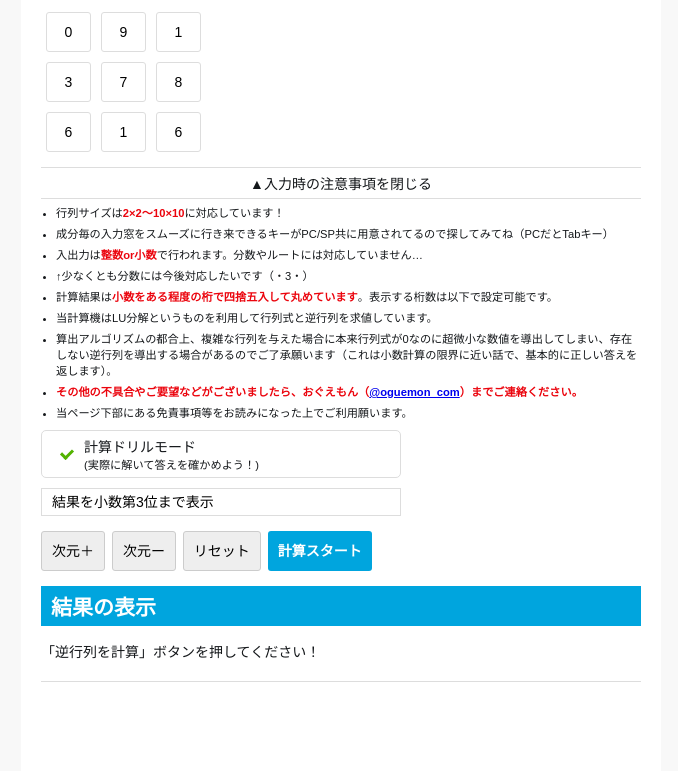
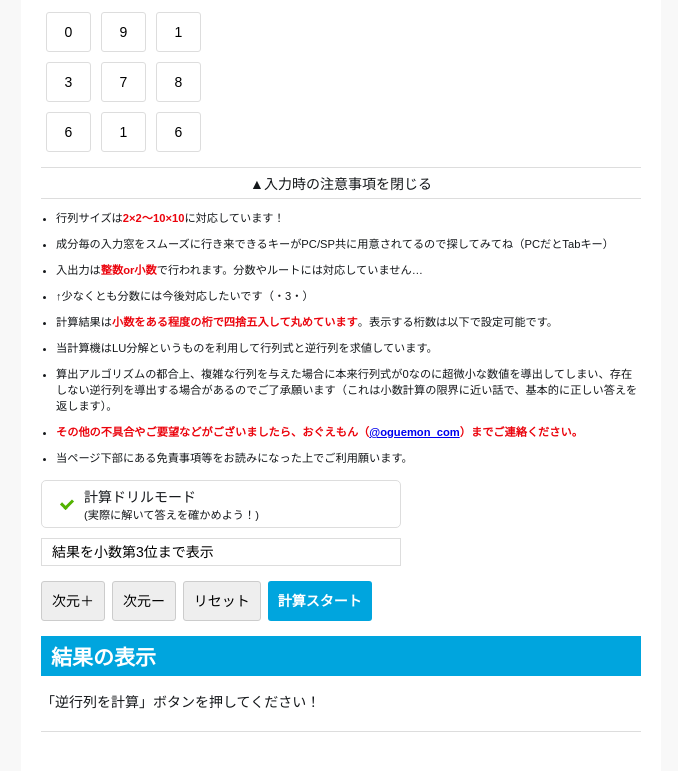
Before and after one commit to oguemon/mat-calc, a plain HTML site: page mat-det-inv.html in a window 1280 px wide. Both pictures are taken after a click on the link "▼入力時の注意事項を開く". Shown: the part 123-894 px from the top of the page, without its empty margins (299-977 px from the left). Drawn offline with nearby package versions, Linux system fonts and the light colour scheme; some packages are replaced by stand-ins of ours.

Commit message:
注意事項の開閉にJQuery様のパワーを借りてスライダーを利用

```diff
--- a/main.css
+++ b/main.css
@@ -42,7 +42,7 @@ ul {
     padding: 0 0 0 15px;
 }
 li {
-    margin: 5px 0;
+    margin: 0 0 10px 0;
 }
 .wrapper {
     max-width: 640px;
@@ -182,6 +182,7 @@ input[type="button"]#calc{
 }
 #input_attention {
     font-size: 80%;
+    padding: 5px 0 0 0;
     display: none;
 }
 #error_msg {
--- a/mat-det-inv.html
+++ b/mat-det-inv.html
@@ -169,13 +169,12 @@
         if (ele_input_attention.style.display != 'block')
         {
             btn_input_attention.innerHTML = '▲入力時の注意事項を閉じる';
-            ele_input_attention.style.display = 'block';
         }
         else
         {
             btn_input_attention.innerHTML = '▼入力時の注意事項を開く';
-            ele_input_attention.style.display = 'none';
         }
+        $('#input_attention').slideToggle(300);
     }
 
     /*
```
